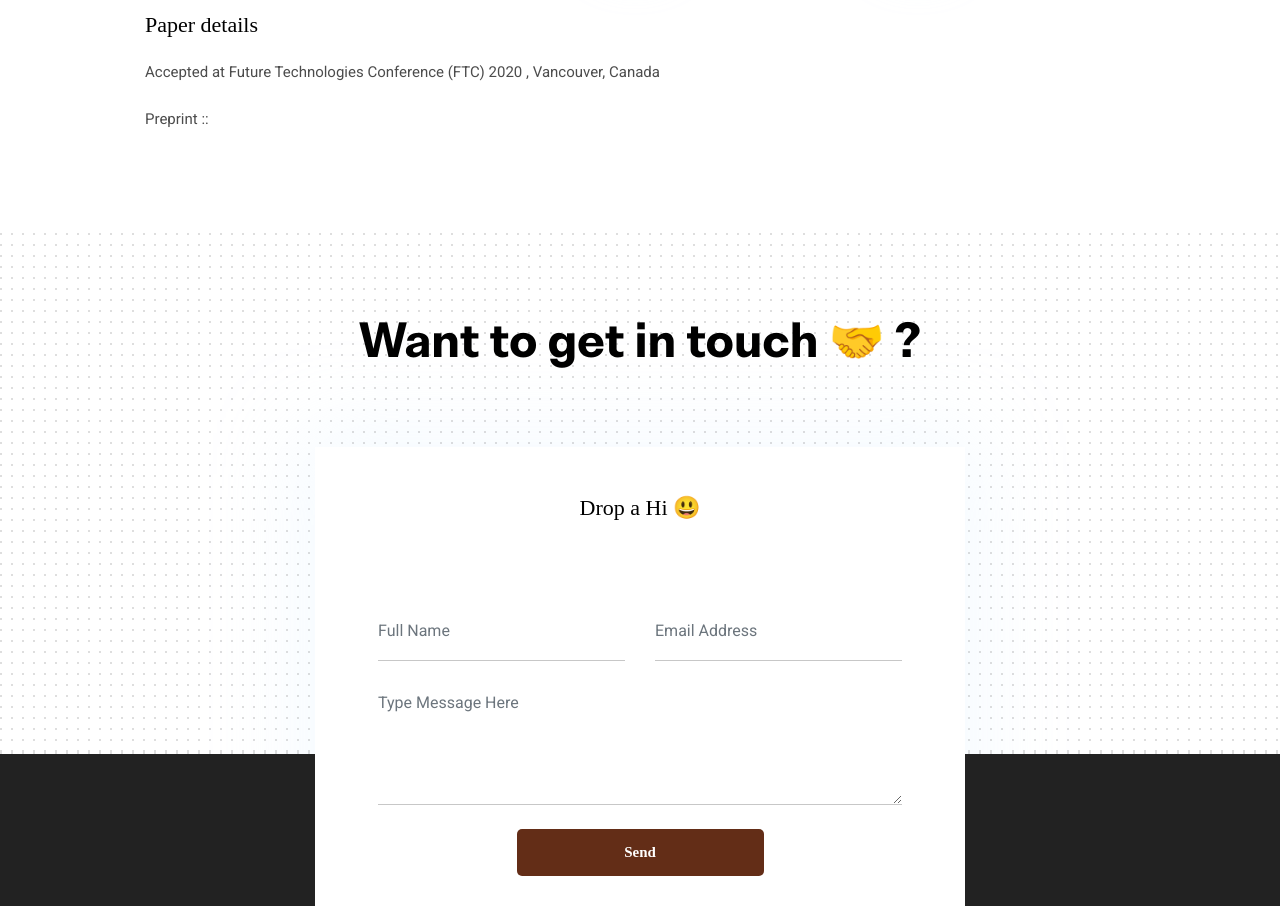
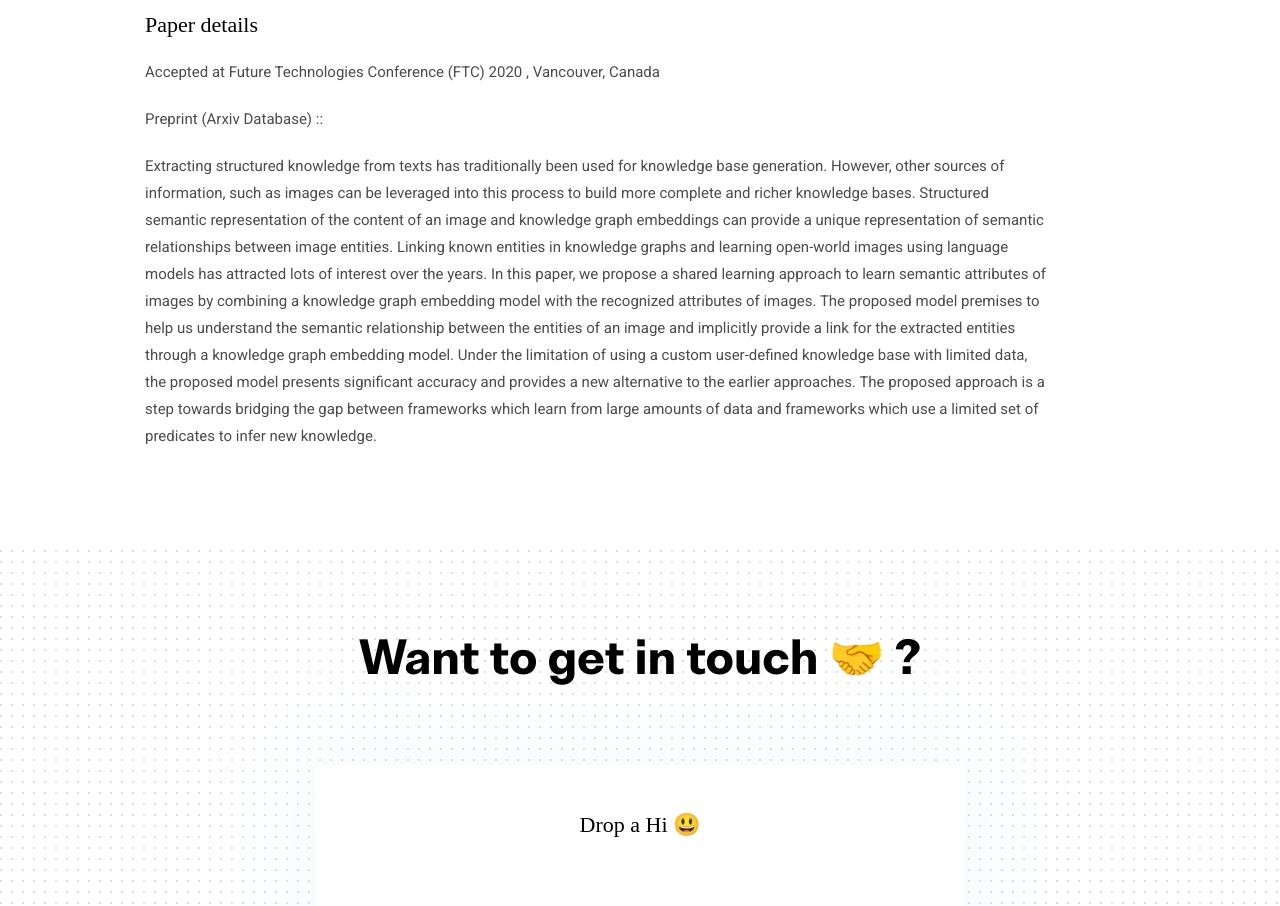
Before and after one commit to ashutoshtiwari13/ashutoshtiwari13.github.io, a plain HTML site: page publication/paper-4/index.html in a window 1280 px wide. Shown: the part 1300-2206 px from the top of the page. Drawn offline with nearby package versions, Linux system fonts and the light colour scheme; some packages are replaced by stand-ins of ours.

Commit message:
fix :bug:

```diff
--- a/publication/paper-4/index.html
+++ b/publication/paper-4/index.html
@@ -185,7 +185,8 @@
       <div class="col-lg-11">
         <div class="content"><h4 id="paper-details">Paper details</h4>
 <p>Accepted at Future Technologies Conference (FTC) 2020 , Vancouver, Canada</p>
-<p>Preprint ::</p>
+<p>Preprint (Arxiv Database) ::</p>
+<p>Extracting structured knowledge from texts has traditionally been used for knowledge base generation. However, other sources of information, such as images can be leveraged into this process to build more complete and richer knowledge bases. Structured semantic representation of the content of an image and knowledge graph embeddings can provide a unique representation of semantic relationships between image entities. Linking known entities in knowledge graphs and learning open-world images using language models has attracted lots of interest over the years. In this paper, we propose a shared learning approach to learn semantic attributes of images by combining a knowledge graph embedding model with the recognized attributes of images. The proposed model premises to help us understand the semantic relationship between the entities of an image and implicitly provide a link for the extracted entities through a knowledge graph embedding model. Under the limitation of using a custom user-defined knowledge base with limited data, the proposed model presents significant accuracy and provides a new alternative to the earlier approaches. The proposed approach is a step towards bridging the gap between frameworks which learn from large amounts of data and frameworks which use a limited set of predicates to infer new knowledge.</p>
 </div>
       </div>
     </div>
```
